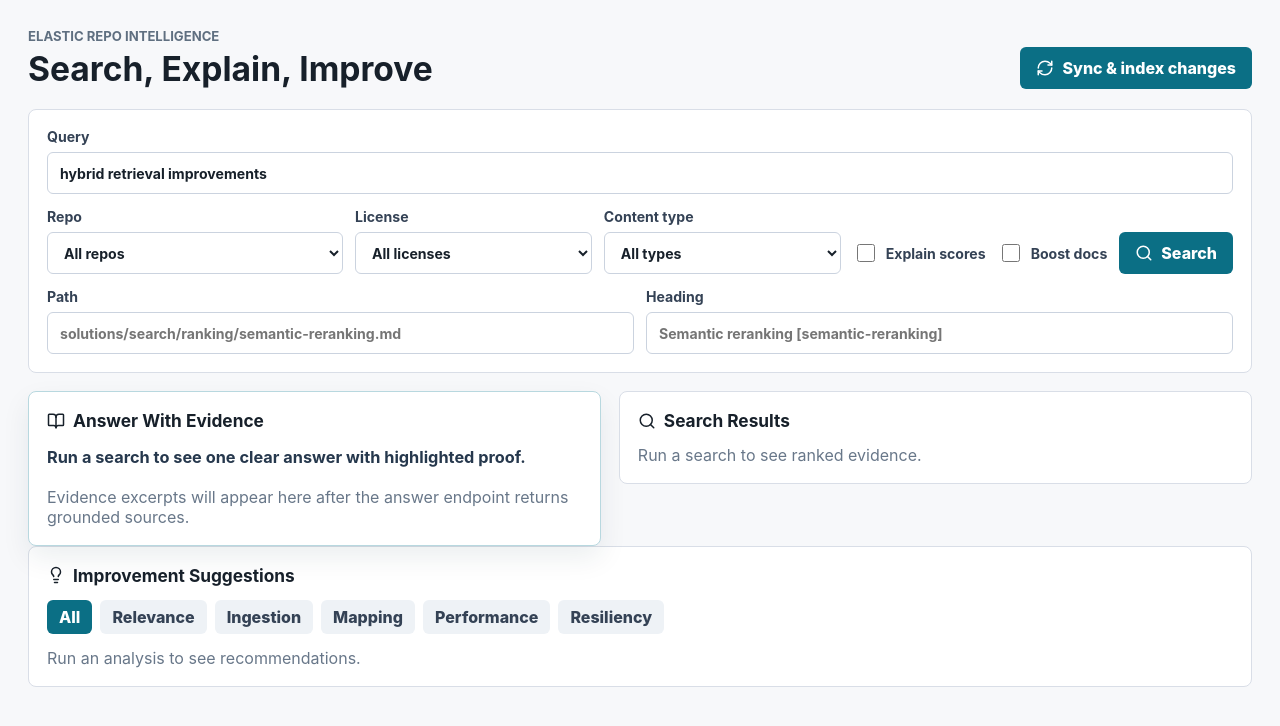
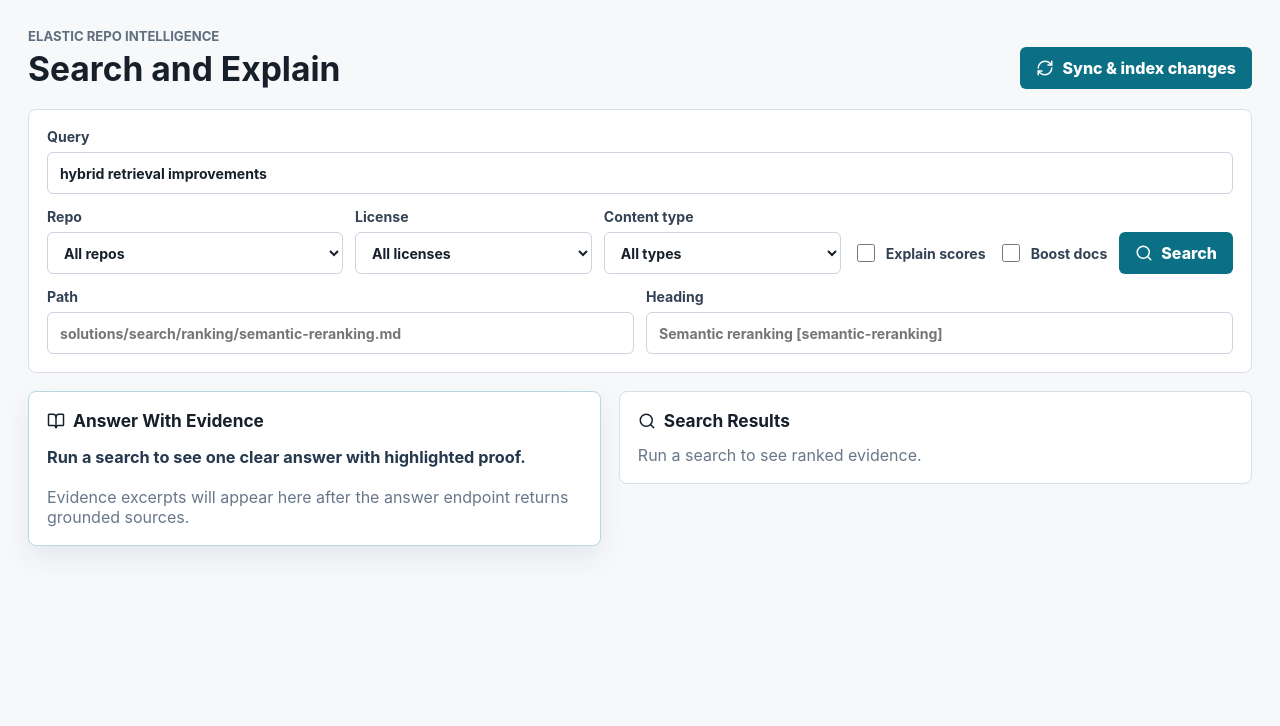
Before and after one commit to esterkane/elastic-product-search-lab, a React (Vite) app in the folder frontend/: page / in a window 1280 px wide. Shown: the top 726 px of the page. Built offline with nearby package versions, Linux system fonts and the light colour scheme.

Commit message:
Remove recommendations from default search UI

```diff
--- a/frontend/src/components/RecommendationPanel.tsx
+++ /dev/null
@@ -1,73 +0,0 @@
-import { Lightbulb } from "lucide-react";
-import type { Category, Recommendation } from "../lib/api";
-import { SourceList } from "./SourceList";
-
-type RecommendationPanelProps = {
-  categories: Category[];
-  recommendations: Recommendation[];
-  selectedCategory: Category | "all";
-  onCategoryChange: (category: Category | "all") => void;
-};
-
-const CATEGORY_LABELS: Record<Category, string> = {
-  relevance: "Relevance",
-  ingestion: "Ingestion",
-  mapping: "Mapping",
-  performance: "Performance",
-  resiliency: "Resiliency"
-};
-
-export function RecommendationPanel({
-  categories,
-  recommendations,
-  selectedCategory,
-  onCategoryChange
-}: RecommendationPanelProps) {
-  const visibleRecommendations =
-    selectedCategory === "all"
-      ? recommendations
-      : recommendations.filter((item) => item.category === selectedCategory);
-
-  return (
-    <section className="panel" aria-labelledby="recommendations-heading">
-      <div className="panel-heading">
-        <Lightbulb aria-hidden="true" size={18} />
-        <h2 id="recommendations-heading">Improvement Suggestions</h2>
-      </div>
-
-      <div className="segmented-control" aria-label="Recommendation category">
-        <button
-          type="button"
-          className={selectedCategory === "all" ? "active" : ""}
-          onClick={() => onCategoryChange("all")}
-        >
-          All
-        </button>
-        {categories.map((category) => (
-          <button
-            type="button"
-            key={category}
-            className={selectedCategory === category ? "active" : ""}
-            onClick={() => onCategoryChange(category)}
-          >
-            {CATEGORY_LABELS[category]}
-          </button>
-        ))}
-      </div>
-
-      {visibleRecommendations.length === 0 ? (
-        <p className="empty-state">Run an analysis to see recommendations.</p>
-      ) : (
-        <div className="recommendation-stack">
-          {visibleRecommendations.map((item) => (
-            <article className="recommendation" key={item.category}>
-              <h3>{CATEGORY_LABELS[item.category]}</h3>
-              <p>{item.recommendation}</p>
-              <SourceList sources={item.evidence} />
-            </article>
-          ))}
-        </div>
-      )}
-    </section>
-  );
-}
--- a/frontend/src/components/SourceList.tsx
+++ /dev/null
@@ -1,26 +0,0 @@
-import { ExternalLink } from "lucide-react";
-import type { Source } from "../lib/api";
-
-type SourceListProps = {
-  sources: Source[];
-};
-
-export function SourceList({ sources }: SourceListProps) {
-  if (sources.length === 0) {
-    return <p className="empty-state">No source attributions yet.</p>;
-  }
-
-  return (
-    <ul className="source-list" aria-label="Source attributions">
-      {sources.map((source) => (
-        <li key={`${source.title}-${source.url}`}>
-          <a href={source.url} target="_blank" rel="noreferrer">
-            <span>{source.title}</span>
-            {source.link_label && <span className="source-list__label">{source.link_label}</span>}
-            <ExternalLink aria-hidden="true" size={15} />
-          </a>
-        </li>
-      ))}
-    </ul>
-  );
-}
--- a/frontend/src/lib/api.ts
+++ b/frontend/src/lib/api.ts
@@ -1,5 +1,3 @@
-export type Category = "relevance" | "ingestion" | "mapping" | "performance" | "resiliency";
-
 export type SearchFilters = {
   repo?: string;
   path?: string;
@@ -51,22 +49,8 @@
   stage: string;
 };
 
-export type Recommendation = {
-  category: Category;
-  recommendation: string;
-  evidence: Source[];
-};
-
 export type SearchResponse = {
   hits: SearchHit[];
-  recommendation_categories: Category[];
-  warnings?: RetrievalWarning[];
-  degraded?: boolean;
-};
-
-export type AnalyzeResponse = {
-  query: string;
-  recommendations: Recommendation[];
   warnings?: RetrievalWarning[];
   degraded?: boolean;
 };
@@ -126,10 +110,6 @@
   return postJson<SearchResponse>("/api/v1/search", request);
 }
 
-export async function analyze(request: QueryRequest): Promise<AnalyzeResponse> {
-  return postJson<AnalyzeResponse>("/api/v1/analyze", request);
-}
-
 export async function answer(request: QueryRequest): Promise<AnswerResponse> {
   return postJson<AnswerResponse>("/api/v1/answer", request);
 }
--- a/frontend/src/pages/SearchPage.tsx
+++ b/frontend/src/pages/SearchPage.tsx
@@ -2,15 +2,11 @@
 import { AlertCircle, CheckCircle2, Loader2, RefreshCw, Search } from "lucide-react";
 import { AnswerPanel } from "../components/AnswerPanel";
 import { ResultCard } from "../components/ResultCard";
-import { RecommendationPanel } from "../components/RecommendationPanel";
 import {
-  analyze,
   answer,
   ingestRepo,
   search,
-  type AnalyzeResponse,
   type AnswerResponse,
-  type Category,
   type IngestRepoResponse,
   type RetrievalWarning,
   type SearchResponse
@@ -35,8 +31,6 @@
 
 const LICENSE_FAMILIES = ["elastic-license", "apache-2.0", "unknown"];
 
-const DEFAULT_CATEGORIES: Category[] = ["relevance", "ingestion", "mapping", "performance", "resiliency"];
-
 export function SearchPage() {
   const [query, setQuery] = useState("hybrid retrieval improvements");
   const [repo, setRepo] = useState("");
@@ -46,26 +40,19 @@
   const [licenseFamily, setLicenseFamily] = useState("");
   const [boostDocumentation, setBoostDocumentation] = useState(false);
   const [explainScores, setExplainScores] = useState(false);
-  const [category, setCategory] = useState<Category | "all">("all");
   const [searchData, setSearchData] = useState<SearchResponse | null>(null);
-  const [analysisData, setAnalysisData] = useState<AnalyzeResponse | null>(null);
   const [answerData, setAnswerData] = useState<AnswerResponse | null>(null);
   const [isLoading, setIsLoading] = useState(false);
   const [isIndexing, setIsIndexing] = useState(false);
   const [indexStatus, setIndexStatus] = useState<IngestRepoResponse | null>(null);
   const [error, setError] = useState<string | null>(null);
 
-  const categories = useMemo(
-    () => searchData?.recommendation_categories ?? DEFAULT_CATEGORIES,
-    [searchData]
-  );
   const retrievalWarnings = useMemo(
     () => uniqueWarnings([
       ...(searchData?.warnings ?? []),
-      ...(analysisData?.warnings ?? []),
       ...(answerData?.warnings ?? [])
     ]),
-    [searchData, analysisData, answerData]
+    [searchData, answerData]
   );
 
   async function handleSubmit(event: FormEvent<HTMLFormElement>) {
@@ -93,13 +80,11 @@
     };
 
     try {
-      const [searchResult, analysisResult, answerResult] = await Promise.all([
+      const [searchResult, answerResult] = await Promise.all([
         search(request),
-        analyze(request),
         answer(request)
       ]);
       setSearchData(searchResult);
-      setAnalysisData(analysisResult);
       setAnswerData(answerResult);
     } catch (caught) {
       setError(caught instanceof Error ? caught.message : "Search failed.");
@@ -132,7 +117,7 @@
       <header className="topbar">
         <div>
           <p className="eyebrow">Elastic repo intelligence</p>
-          <h1>Search, Explain, Improve</h1>
+          <h1>Search and Explain</h1>
         </div>
         <button className="sync-button" type="button" onClick={handleIndexChanges} disabled={isIndexing}>
           {isIndexing ? <Loader2 aria-hidden="true" className="spin" size={18} /> : <RefreshCw aria-hidden="true" size={18} />}
@@ -279,13 +264,6 @@
           )}
         </section>
       </div>
-
-      <RecommendationPanel
-        categories={categories}
-        recommendations={analysisData?.recommendations ?? []}
-        selectedCategory={category}
-        onCategoryChange={setCategory}
-      />
     </main>
   );
 }
--- a/frontend/src/styles.css
+++ b/frontend/src/styles.css
@@ -67,8 +67,7 @@
 
 .search-form,
 .panel,
-.result-card,
-.recommendation {
+.result-card {
   border: 1px solid #d9dee7;
   background: #ffffff;
   border-radius: 8px;
@@ -190,8 +189,7 @@
   box-shadow: 0 12px 28px rgb(8 54 66 / 8%);
 }
 
-.result-stack,
-.recommendation-stack {
+.result-stack {
   display: grid;
   gap: 12px;
 }
@@ -206,14 +204,12 @@
   gap: 12px;
 }
 
-.result-card h3,
-.recommendation h3 {
+.result-card h3 {
   margin-bottom: 5px;
   font-size: 1rem;
 }
 
 .result-card p,
-.recommendation p,
 .answer-summary {
   color: #536274;
   line-height: 1.48;
@@ -307,8 +303,7 @@
   font-variant-numeric: tabular-nums;
 }
 
-.source-link,
-.source-list a {
+.source-link {
   display: inline-flex;
   align-items: center;
   gap: 6px;
@@ -317,20 +312,10 @@
   text-decoration: none;
 }
 
-.source-link:hover,
-.source-list a:hover {
+.source-link:hover {
   text-decoration: underline;
 }
 
-.source-list {
-  display: grid;
-  gap: 8px;
-  padding: 0;
-  margin: 0;
-  list-style: none;
-}
-
-.source-list__label,
 .important-links__label {
   flex: 0 0 auto;
   border: 1px solid #d9dee7;
@@ -445,33 +430,6 @@
   text-decoration: underline;
 }
 
-.segmented-control {
-  display: flex;
-  flex-wrap: wrap;
-  gap: 8px;
-  margin-bottom: 14px;
-}
-
-.segmented-control button {
-  min-height: 34px;
-  color: #344255;
-  background: #eef2f6;
-  padding: 0 12px;
-}
-
-.segmented-control button.active {
-  color: #ffffff;
-  background: #0b6f85;
-}
-
-.recommendation {
-  padding: 14px;
-}
-
-.recommendation p {
-  margin-bottom: 12px;
-}
-
 .empty-state {
   color: #687789;
   margin-bottom: 0;
```
Also changed, not shown: 1 other file (tests, documents, lock files or other folders).
